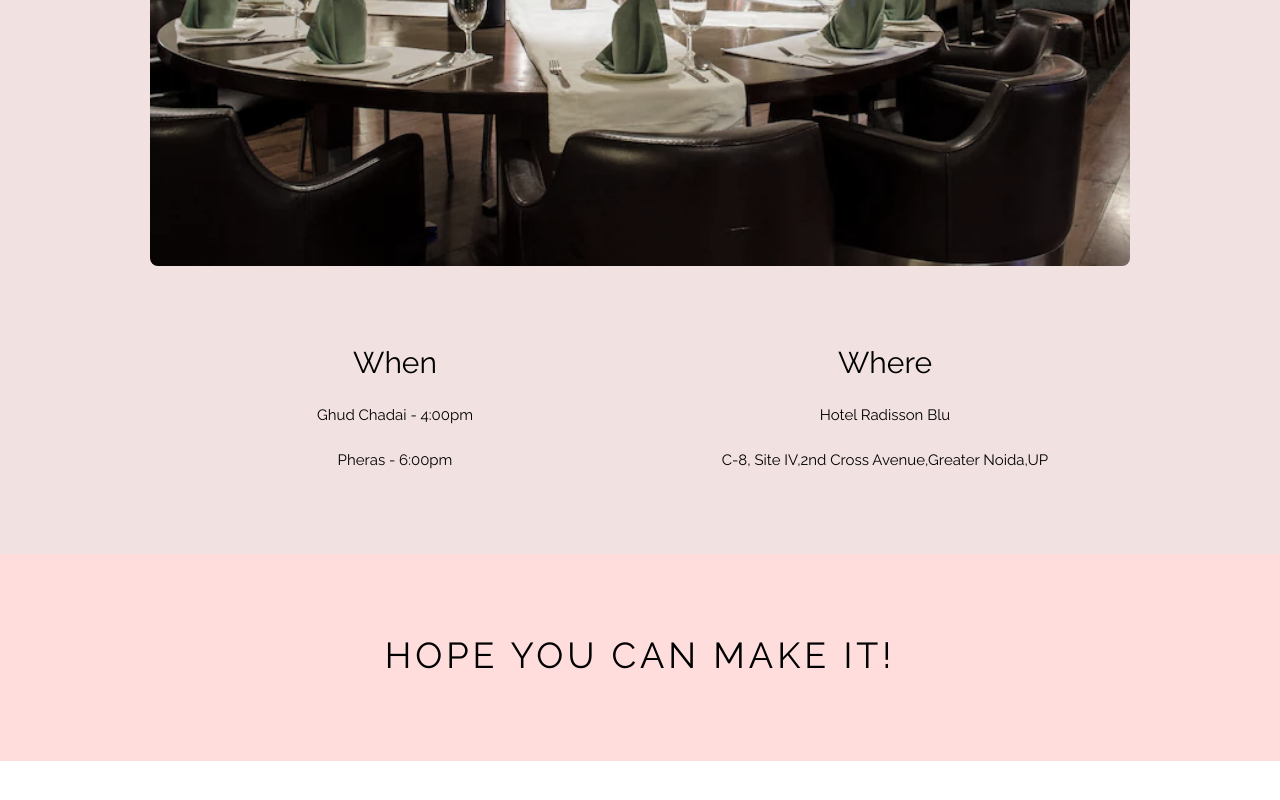
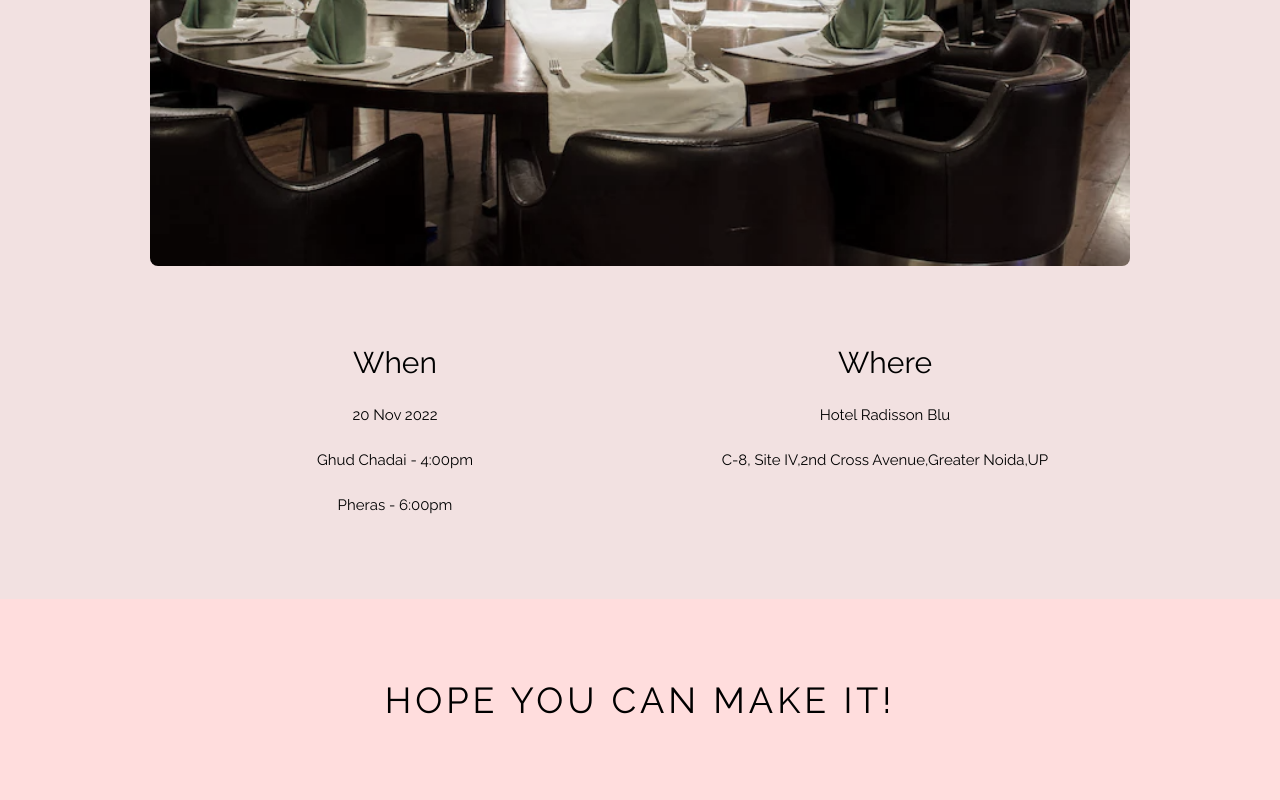
Before and after one commit to anjiattri/PratikWedsNidhi, a plain HTML site: page index.html in a window 1280 px wide. Shown: the part 3487-4287 px from the top of the page. Before the commit the page ends 4248 px from the top, so only its background shows below. Drawn offline with nearby package versions, Linux system fonts and the light colour scheme.

Commit message:
Update index.html

```diff
--- a/index.html
+++ b/index.html
@@ -124,6 +124,7 @@
        <div class="w3-row">
          <div class="w3-half">
            <h2>When</h2>
+            <p>20 Nov 2022</p>
            <p>Ghud Chadai - 4:00pm</p>
            <p>Pheras - 6:00pm</p>
          </div>
```
